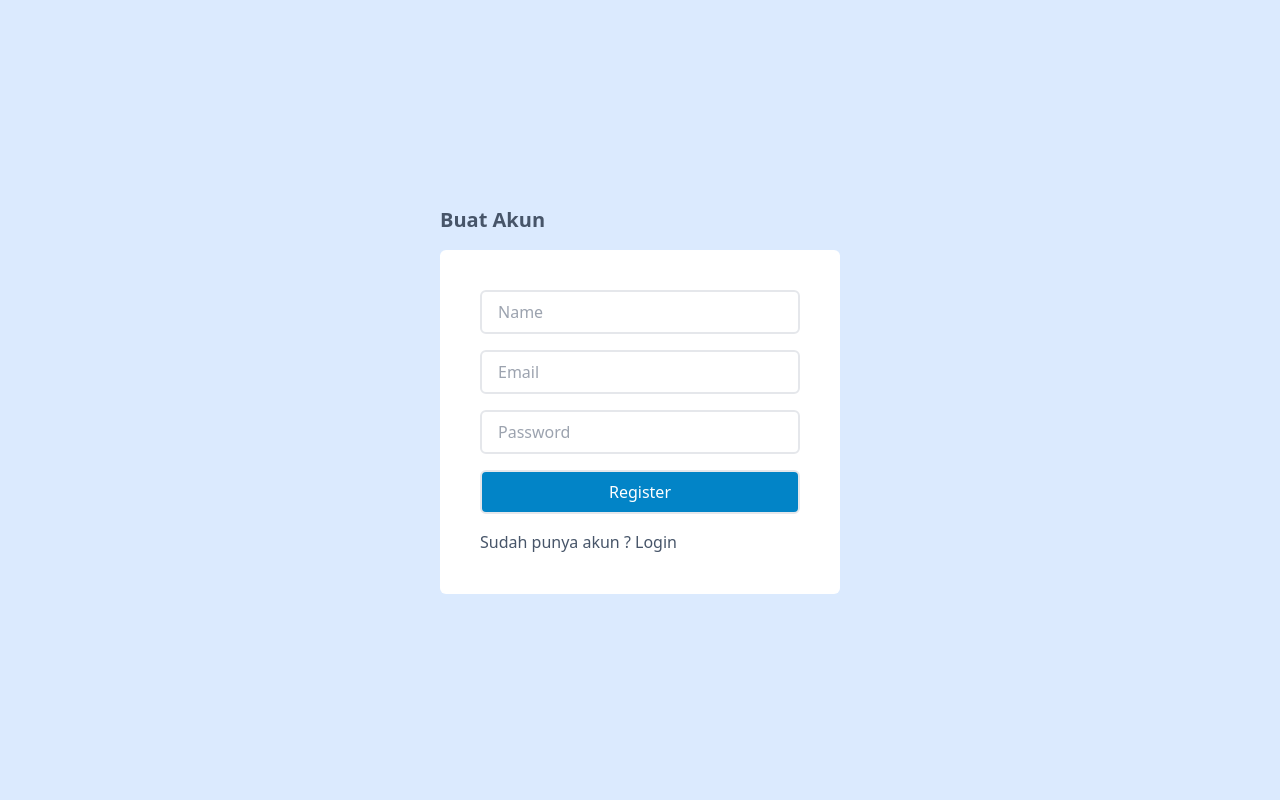
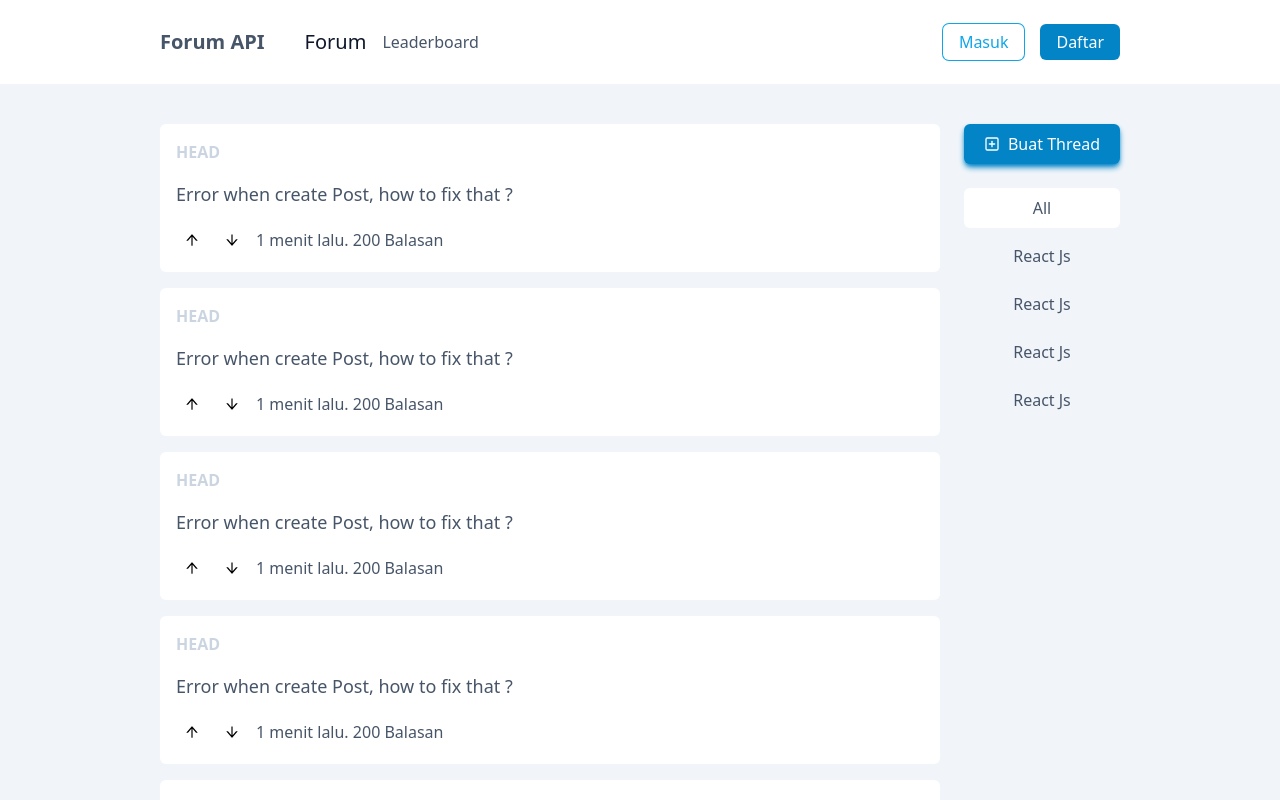
Before and after one commit to Al-Aswad/fe-forum-api-react-js, a React (Create React App) app: page / in a window 1280 px wide. Shown: the top 800 px of the page. Built offline with nearby package versions, Linux system fonts and the light colour scheme.

Commit message:
feat: pages home and leaderboard

```diff
--- a/package.json
+++ b/package.json
@@ -9,6 +9,7 @@
     "prop-types": "^15.8.1",
     "react": "^18.2.0",
     "react-dom": "^18.2.0",
+    "react-icons": "^4.7.1",
     "react-router-dom": "^6.6.1",
     "react-scripts": "5.0.1",
     "web-vitals": "^2.1.4"
--- a/src/App.js
+++ b/src/App.js
@@ -1,15 +1,25 @@
 import { Route, Routes } from 'react-router-dom';
+import Navigation from './components/Navigation';
+import HomePage from './pages/HomePage';
+import Leaderboard from './pages/LeaderBoard';
 import LoginPage from './pages/LoginPage';
 import RegisterPage from './pages/RegisterPage';
 
 function App() {
   return (
-    <main>
-      <Routes>
-        <Route path="/*" element={<RegisterPage />} />
-        <Route path="/login" element={<LoginPage />} />
-      </Routes>
-    </main>
+    <div className="app-container">
+      <header className="py-6 px-10 md:px-40 bg-white">
+        <Navigation />
+      </header>
+      <main>
+        <Routes>
+          <Route path="/*" element={<HomePage />} />
+          <Route path="/leaderboard" element={<Leaderboard />} />
+          <Route path="/register" element={<RegisterPage />} />
+          <Route path="/login" element={<LoginPage />} />
+        </Routes>
+      </main>
+    </div>
   );
 }
 
--- /dev/null
+++ b/src/components/Navigation.js
@@ -0,0 +1,21 @@
+import { Link } from 'react-router-dom';
+
+function Navigation() {
+  return (
+    <section className="navigation">
+      <div className="flex items-center gap-10">
+        <Link to="/" className="font-semibold text-xl text">Forum API</Link>
+        <div className="flex gap-4 items-center">
+          <Link to="/" className="text active">Forum</Link>
+          <Link to="/leaderboard" className="text">Leaderboard</Link>
+        </div>
+      </div>
+      <div className="flex gap-4">
+        <button type="button" className="btn-secondary">Masuk</button>
+        <button type="button" className="btn-primary">Daftar</button>
+      </div>
+    </section>
+  );
+}
+
+export default Navigation;
--- /dev/null
+++ b/src/components/ThreadItem.js
@@ -0,0 +1,28 @@
+import { AiOutlineArrowDown, AiOutlineArrowUp } from 'react-icons/ai';
+
+function ThreadItem() {
+  return (
+    <div className="rounded-md bg-white p-4">
+      <div className="text-slate-300 uppercase font-semibold text-md">head</div>
+      <div className="py-4">
+        <h3 className="text font-medium text-lg">Error when create Post, how to fix that ?</h3>
+      </div>
+      <div className="flex gap-2 items-center">
+        <span className="icon">
+          <AiOutlineArrowUp />
+        </span>
+        <span className="icon">
+          <AiOutlineArrowDown />
+        </span>
+        <p className="text">
+          1 menit lalu.
+          {' '}
+          <span>200 Balasan</span>
+        </p>
+
+      </div>
+    </div>
+  );
+}
+
+export default ThreadItem;
--- /dev/null
+++ b/src/components/Threads.js
@@ -0,0 +1,20 @@
+import { AiOutlineArrowDown, AiOutlineArrowUp } from 'react-icons/ai';
+import ThreadItem from './ThreadItem';
+
+function Threads() {
+  return (
+    <section className="w-10/12 flex gap-4 flex-col">
+      <ThreadItem />
+      <ThreadItem />
+      <ThreadItem />
+      <ThreadItem />
+      <ThreadItem />
+      <ThreadItem />
+      <ThreadItem />
+      <ThreadItem />
+      <ThreadItem />
+    </section>
+  );
+}
+
+export default Threads;
--- a/src/index.css
+++ b/src/index.css
@@ -3,15 +3,60 @@
 @tailwind utilities;
 
 @layer components {
+    .app-container{
+      @apply bg-slate-100 min-h-screen;
+    }
+
+    .login-page{
+      @apply flex justify-center mt-32;
+    }
+
+    .register-page{
+      @apply flex justify-center mt-32;
+    }
+
+    .home-page {
+      @apply px-10 md:px-40 py-10 flex w-full gap-6;
+    }
+
+    .leaderboard-page {
+      @apply px-10 md:px-40 py-10 flex w-full flex-col;
+    }
+
+    .navigation {
+      @apply flex items-center justify-between
+    }
+
     .input {
       @apply rounded-md py-2 px-4 border-2 outline-none focus:ring-2 focus:ring-blue-400;
     }
 
+    .btn {
+      @apply py-2 px-4 rounded-md;
+    }
+
+    .btn-active {
+      @apply bg-white
+    }
+
     .btn-primary {
-        @apply outline-none border-2 rounded-md py-2 px-4 bg-sky-600 text-white focus:bg-sky-700 focus:ring-2
+        @apply outline-none ring-offset-0 ring-sky-500 rounded-md py-[6px] px-4 bg-sky-600 text-white focus:bg-sky-700 focus:ring-2;
+    }
+
+    .btn-secondary {
+      @apply outline-none ring-1 ring-offset-0 ring-sky-500 rounded-md py-[6px] px-4 text-sky-500 focus:bg-white focus:ring-2 focus:ring-offset-2;
     }
 
     .text{
-        @apply text-slate-600
+        @apply text-slate-600;
     }
+
+    .active {
+      @apply text-slate-900 text-xl;
+    }
+
+    .icon {
+      @apply hover:bg-sky-200 p-2 rounded-md;
+    }
+
   }
--- /dev/null
+++ b/src/pages/HomePage.js
@@ -0,0 +1,26 @@
+import { FiPlusSquare } from 'react-icons/fi';
+import Threads from '../components/Threads';
+
+function HomePage() {
+  return (
+    <section className="home-page">
+      <Threads />
+      <section className="w-2/12 flex flex-col gap-6">
+        <button type="button" className="btn-primary w-full shadow-md shadow-sky-600 py-2 flex justify-center items-center gap-2">
+          <FiPlusSquare />
+          {' '}
+          Buat Thread
+        </button>
+        <div className="flex flex-col gap-2">
+          <button type="button" className=" text font-medium btn btn-active">All</button>
+          <button type="button" className="text font-medium btn">React Js</button>
+          <button type="button" className="text font-medium btn">React Js</button>
+          <button type="button" className="text font-medium btn">React Js</button>
+          <button type="button" className="text font-medium btn">React Js</button>
+        </div>
+      </section>
+    </section>
+  );
+}
+
+export default HomePage;
--- /dev/null
+++ b/src/pages/LeaderBoard.js
@@ -0,0 +1,30 @@
+function Leaderboard() {
+  return (
+    <section className="leaderboard-page">
+      <div className="rounded-md bg-white w-full py-6 p-4 text-xl font-semibold text shadow-sm shadow-slate-400 mb-6">
+        Top Member
+      </div>
+
+      <table className="table-auto">
+        <thead>
+          <tr className="border-b-2 border-slate-300">
+            <th className="text-left pb-4">Member</th>
+            <th className="text-right">Point</th>
+          </tr>
+        </thead>
+        <tbody>
+          <tr>
+            <td className="py-4">The Sliding Mr. Bones (Next Stop, Pottersville)</td>
+            <td className="text-right">Malcolm Lockyer</td>
+          </tr>
+          <tr>
+            <td className="py-4">The Sliding Mr. Bones (Next Stop, Pottersville)</td>
+            <td className="text-right">Malcolm Lockyer</td>
+          </tr>
+        </tbody>
+      </table>
+    </section>
+  );
+}
+
+export default Leaderboard;
--- a/src/pages/LoginPage.js
+++ b/src/pages/LoginPage.js
@@ -7,7 +7,7 @@ function LoginPage() {
   };
 
   return (
-    <section className="bg-blue-100 min-h-screen flex justify-center items-center">
+    <section className="login-page">
       <article className="flex flex-col">
         <h1 className="font-semibold text-xl text">Login </h1>
         <div className="rounded-md p-10 bg-white md:w-[400px] sm:w-full mt-4">
@@ -15,7 +15,7 @@ function LoginPage() {
           <p className="mt-4 text">
             Sudah punya akun ?
             {' '}
-            <Link to="/">Daftar</Link>
+            <Link to="/register">Daftar</Link>
           </p>
         </div>
       </article>
--- a/src/pages/RegisterPage.js
+++ b/src/pages/RegisterPage.js
@@ -3,7 +3,7 @@ import RegisterInput from '../components/RegisterInput';
 
 function RegisterPage() {
   return (
-    <section className="bg-blue-100 min-h-screen flex justify-center items-center">
+    <section className="register-page">
       <article className="flex flex-col">
         <h1 className="font-semibold text-xl text">Buat Akun </h1>
         <div className="rounded-md p-10 bg-white md:w-[400px] sm:w-full mt-4">
```
Also changed, not shown: 1 other file (tests, documents, lock files or other folders).
